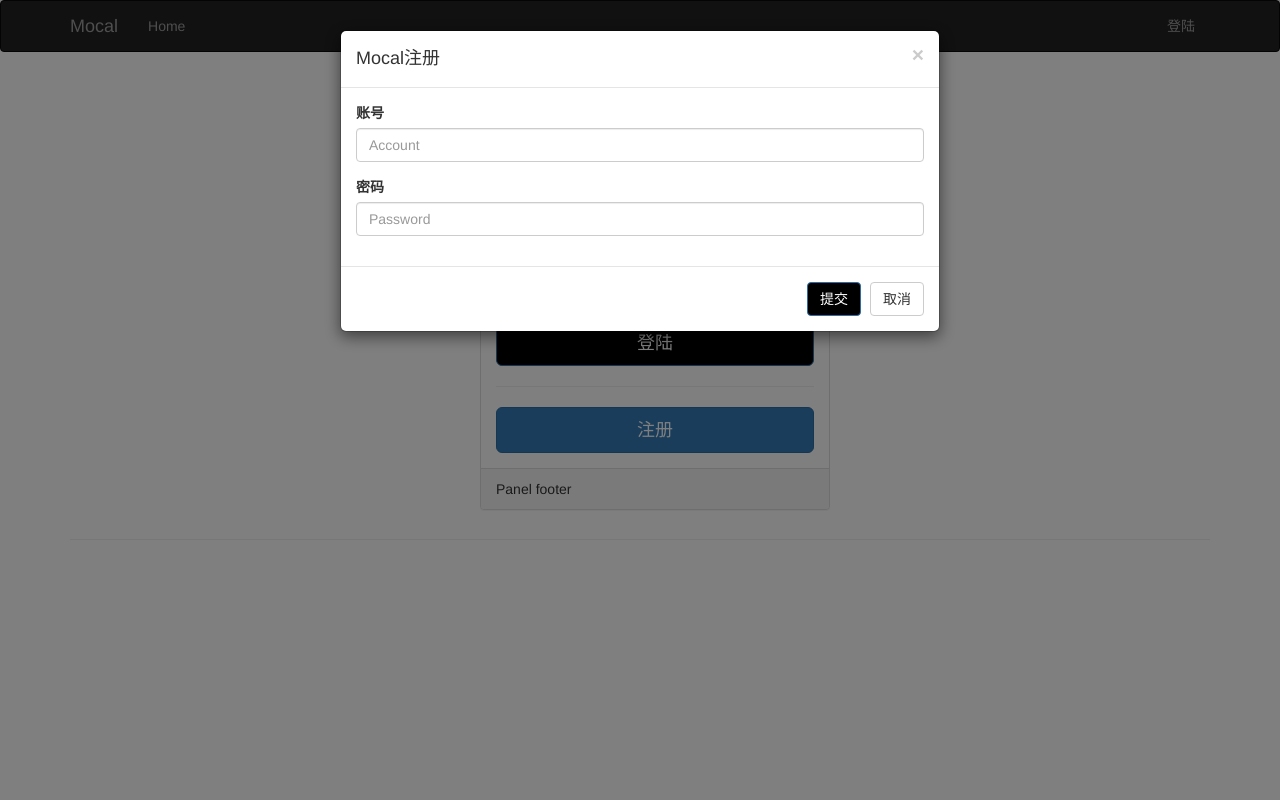
After one commit to Feeeenng/Mocal, a Python web app: template mocal/templates/login.html in a window 1280 px wide, after a click on "注册". The commit adds this page. Run offline with Jinja, Linux system fonts and the light colour scheme; the template is opened without the code that fills it, so the values that code supplies are empty; some libraries are stand-ins or nearby versions.

Commit message:
add login html

```diff
--- a/mocal/static/js/common.js
+++ b/mocal/static/js/common.js
@@ -1,6 +1,8 @@
 /**
  * Created by hannengfang on 15/8/10.
  */
+
+//加载
 function show_loading(){
     $('#bg').css('display', 'block');
     $('.spinner').css('display', 'block');
@@ -11,3 +13,18 @@ function hide_loading(){
     $('#bg').css('display', 'none');
     $('.spinner').css('display', 'none');
 }
+
+
+//弹出框
+function show_msg(str,time){
+    if($("#alertMsg").attr('id') == undefined){
+        var msg = "<div id='alertMsg' style='font-family:微软雅黑;color:white;display:none;position:absolute;z-index:100000;background-color:#333;font-weight:bold;font-size:14pt;padding:25px 15px 25px 15px;border-radius: 5px 5px 5px 5px;box-shadow: 0 0 5px #222;'>"+str+"</div>";
+        $("body").append(msg);
+        msgObj = $("#alertMsg");
+        msgObj.css('top',($(window).height()-msgObj.height())/2+$(document).scrollTop()-100);
+        msgObj.css('left',($(document).width()-msgObj.width())/2 - 15);
+        $("#alertMsg").show().delay( 100 ).fadeOut(time, function() {
+            $(this).remove();
+        });
+    }
+}
--- a/mocal/templates/base.html
+++ b/mocal/templates/base.html
@@ -31,6 +31,14 @@
                 <ul class="nav navbar-nav">
                     <li><a href="/">Home</a></li>
                 </ul>
+
+                <ul class="nav navbar-nav navbar-right">
+                    {% if current_user.is_authenticated() %}
+                    <li><a href="{{ url_for('user.logout') }}">注销</a></li>
+                    {% else %}
+                    <li><a href="{{ url_for('user.login') }}">登陆</a></li>
+                    {% endif %}
+                </ul>
             </div>
         </div>
     </div>
--- /dev/null
+++ b/mocal/templates/login.html
@@ -0,0 +1,102 @@
+{% extends "base.html" %}
+
+{% block title %} Mocal登陆入口 {% endblock %}
+
+{% block scripts %}
+    {{ super() }}
+    <script>
+    function test(){
+        show_loading();
+        alert(11111111);
+        hide_loading();
+    }
+
+    function check_login(){
+        var login_account = $('#login_account').val();
+        if(!login_account){
+            show_msg('账号不能为空', 1500);
+            return false;
+        }
+
+        var login_password = $('#login_password').val();
+        if(!login_password){
+            show_msg('密码不能为空', 1500);
+            return false;
+        }
+
+        return true;
+    }
+    </script>
+{% endblock %}
+
+{% block styles %}
+    {{ super() }}
+{% endblock %}
+
+{% block page_content %}
+    <div class="page-header">
+        <div class="container">
+            <div class="col-lg-4 col-lg-offset-4 col-sm-6 col-sm-offset-3 col-xs-8 col-xs-offset-2" id="logindiv">
+                <div class="panel panel-default">
+                    <div class="panel-heading">
+                        <h2 class="text-center">Mocal</h2>
+                    </div>
+                    <div class="panel-body">
+                        <form class="form" method="post" action="{{ url_for('user.login') }}">
+                            <label for="login_account" class="sr-only">Email address</label>
+                            <input type="text" id="login_account" name="login_account" class="form-control" placeholder="用户名" required="" autofocus="">
+                            <label for="login_password" class="sr-only">Password</label>
+                            <input type="password" id="login_password" name="login_password" class="form-control" placeholder="密码" required="">
+                            <div class="checkbox">
+                                <label>
+                                    <input type="checkbox" value="remember_me" name="remember_me"> Remember me
+                                </label>
+                            </div>
+                            <button class="btn btn-lg btn-primary btn-block" style="background-color: #000000;color: white" type="submit">登陆</button>
+                        </form>
+                        <hr/>
+                        <button type="button" class="btn btn-lg btn-primary btn-block" data-toggle="modal" data-target="#register_modal">
+                        注册
+                        </button>
+                    </div>
+                    <div class="panel-footer">
+                        Panel footer
+                    </div>
+                </div>
+            </div>
+        </div> <!-- /container -->
+    </div>
+
+    <!-- 注册Modal -->
+    <div class="modal fade" id="register_modal" tabindex="-1" role="dialog" aria-labelledby="register_modal_label">
+        <div class="modal-dialog" role="document">
+            <div class="modal-content">
+                <!-- Modal标题栏 -->
+                <div class="modal-header">
+                    <button type="button" class="close" data-dismiss="modal" aria-label="Close">
+                        <span aria-hidden="true">&times;</span>
+                    </button>
+                    <h4 class="modal-title" id="register_modal_label">Mocal注册</h4>
+                </div>
+                <!-- Modal正文 -->
+                <div class="modal-body">
+                    <fieldset>
+                        <div class="form-group">
+                            <label for="login_account">账号</label>
+                            <input type="text" class="form-control" id="login_account" placeholder="Account">
+                        </div>
+                        <div class="form-group">
+                            <label for="login_password">密码</label>
+                            <input type="password" class="form-control" id="login_password" placeholder="Password">
+                        </div>
+                    </fieldset>
+                </div>
+                <!-- Modal页脚 -->
+                <div class="modal-footer">
+                    <button type="button" class="btn btn-primary" style="background-color: #000000">提交</button>
+                    <button type="button" class="btn btn-default" data-dismiss="modal">取消</button>
+                </div>
+            </div>
+        </div>
+    </div>
+{% endblock %}
--- a/mocal/views/upload.py
+++ b/mocal/views/upload.py
@@ -5,6 +5,7 @@ import os
 from werkzeug.utils import secure_filename
 from flask import Blueprint, render_template, flash, url_for, redirect, request
 from flask.views import MethodView
+from flask_login import login_required
 from mocal.views import register_view
 from mocal.forms.upload import UploadForm
 from mocal.app import m_app
@@ -19,10 +20,12 @@ ALLOWED_FILES = ['jpg', 'png', 'jpeg']
 
 @register_view('/upload', instance, ['get', 'post'])
 class UploadFile(MethodView):
+    @login_required
     def get(self):
         form = UploadForm()
         return render_template('upload.html', form=form)
 
+    @login_required
     def post(self):
         form = UploadForm()
         f = request.files['photo']
```
Also changed, not shown: mocal/app.py (+9 -0 lines), mocal/models/user.py (+8 -1 lines), mocal/templates/index.html (+21 -8 lines), mocal/views/user.py (+4 -3 lines), mocal/static/upload/carousel/11.jpeg (added), mocal/static/upload/carousel/22.jpeg (added), mocal/static/upload/carousel/33.jpg (added).
